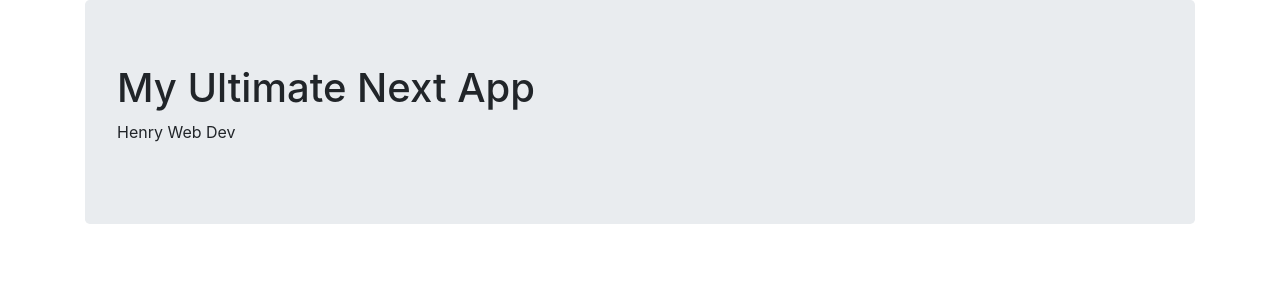
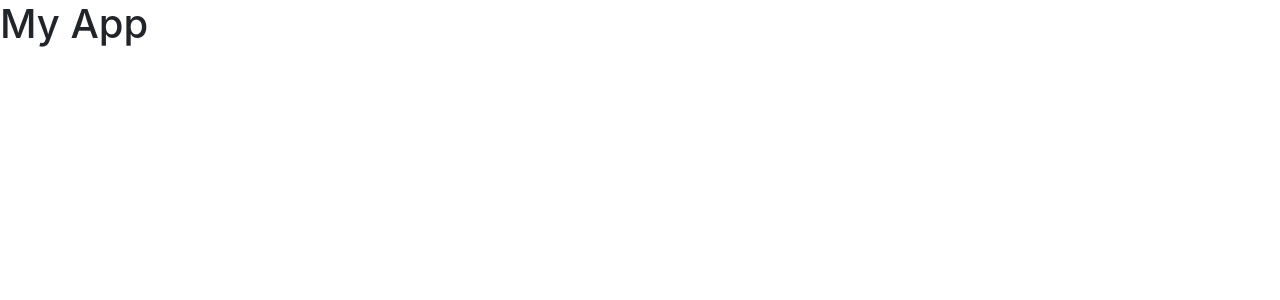
Before and after one commit to lpredrum136/next-crash, a Next.js app: page / in a window 1280 px wide. Shown: the top 300 px of the page. Built offline with nearby package versions, Linux system fonts and the light colour scheme.

Commit message:
Getting started remove Jumbotron

```diff
--- a/pages/index.js
+++ b/pages/index.js
@@ -1,13 +1,3 @@
-import Jumbotron from 'react-bootstrap/Jumbotron'
-import Container from 'react-bootstrap/Container'
-
-const Home = () => (
-  <Container>
-    <Jumbotron>
-      <h1>My Ultimate Next App</h1>
-      <p>Henry Web Dev</p>
-    </Jumbotron>
-  </Container>
-)
+const Home = () => <h1>My App</h1>
 
 export default Home
```
